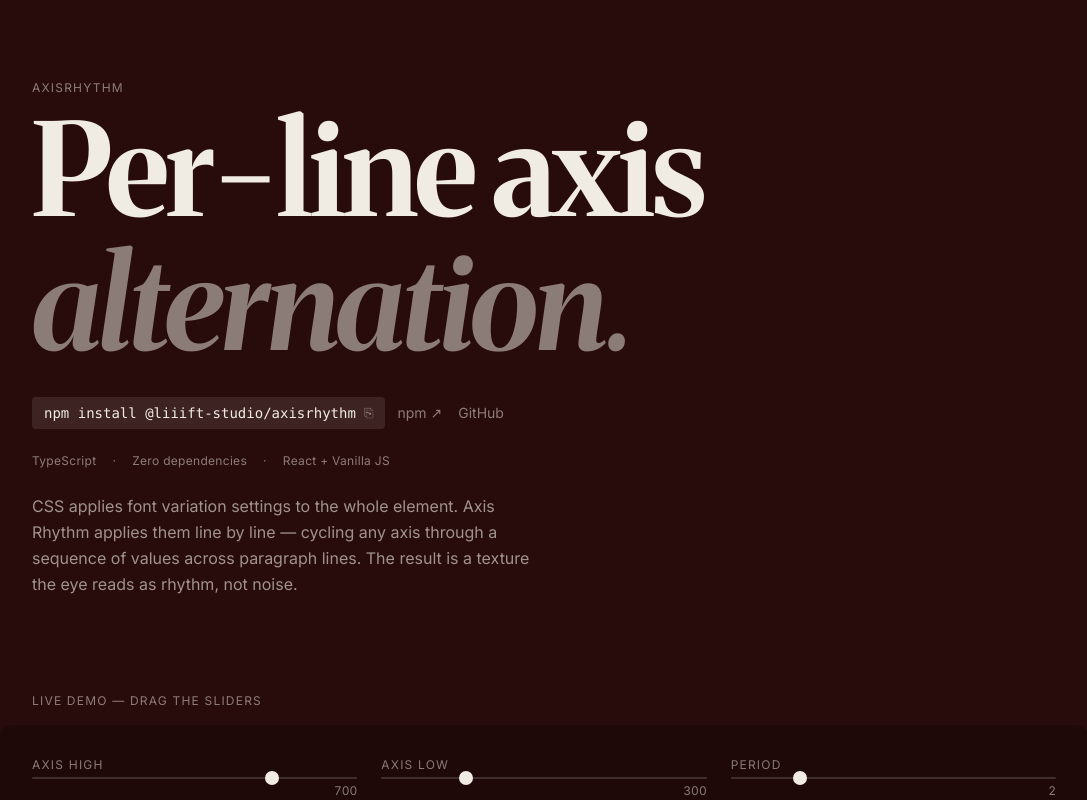
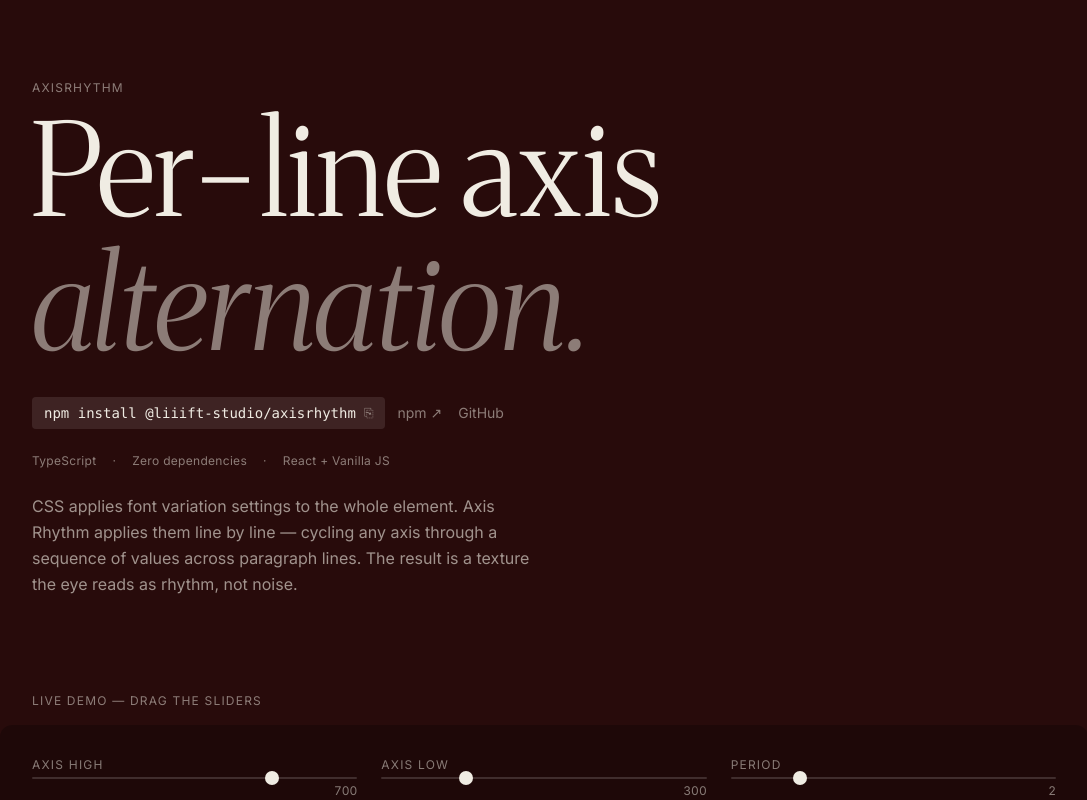
Before and after one commit to Liiift-Studio/AxisRhythm, a Next.js app in the folder site/: page / in a window 1280 px wide. Shown: the top 800 px of the page, without its empty margins (96-1183 px from the left). Built offline with nearby package versions, Linux system fonts and the light colour scheme; no server answers.

Commit message:
H1 type treatment: wght 300, opsz 144

```diff
--- a/site/src/app/page.tsx
+++ b/site/src/app/page.tsx
@@ -14,7 +14,7 @@ export default function Home() {
 			<section className="w-full max-w-2xl lg:max-w-5xl flex flex-col gap-6">
 				<div className="flex flex-col gap-2">
 					<p className="text-xs uppercase tracking-widest opacity-50">axisrhythm</p>
-					<h1 className="text-4xl lg:text-8xl xl:text-9xl" style={{ fontFamily: "var(--font-merriweather), serif", fontWeight: 700, letterSpacing: "-0.02em", lineHeight: "1.05em" }}>
+					<h1 className="text-4xl lg:text-8xl xl:text-9xl" style={{ fontFamily: "var(--font-merriweather), serif", fontVariationSettings: '"wght" 300, "opsz" 144', lineHeight: "1.05em" }}>
 						Per-line axis<br />
 						<span style={{ opacity: 0.5, fontStyle: "italic" }}>alternation.</span>
 					</h1>
```
